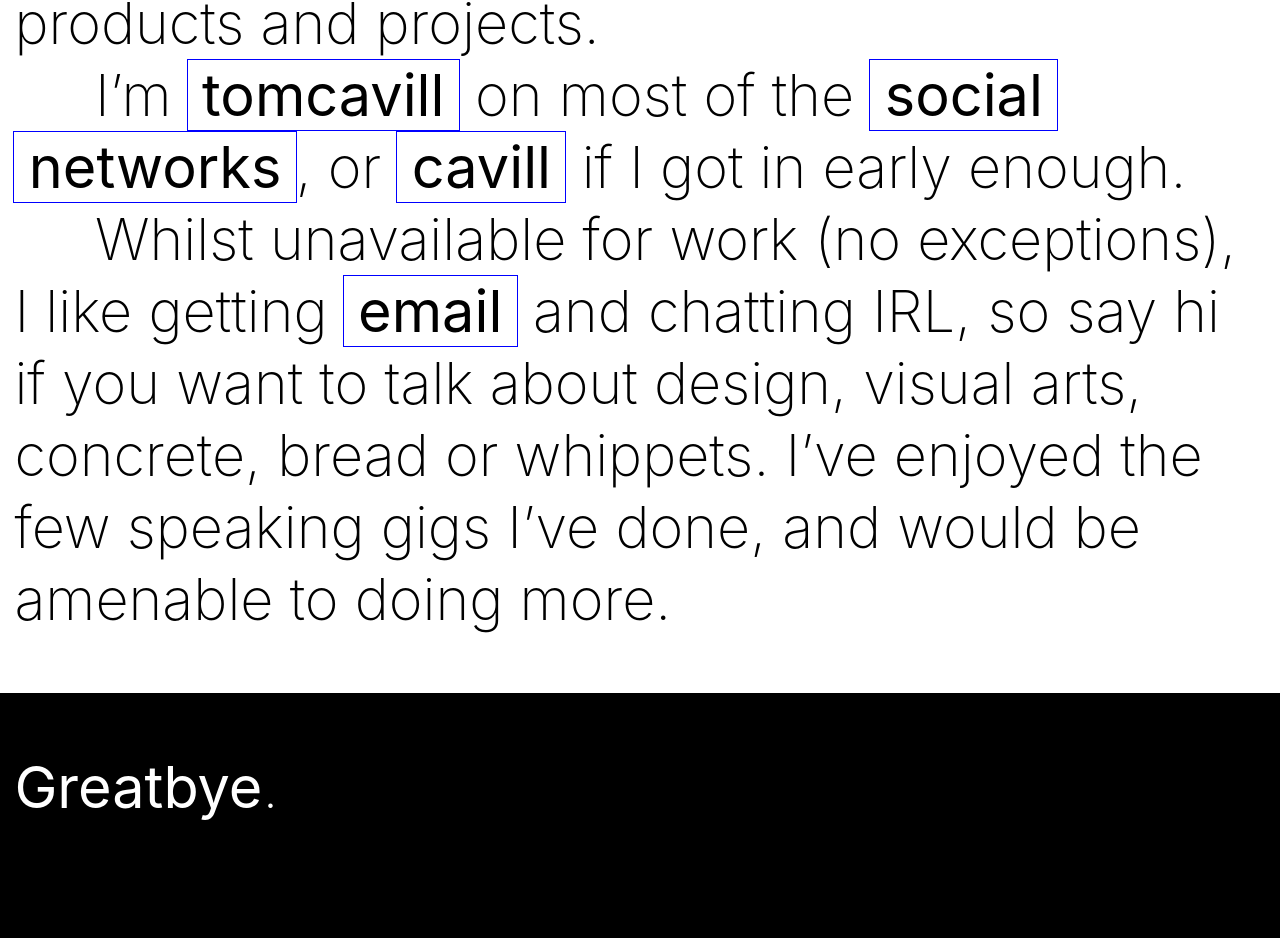
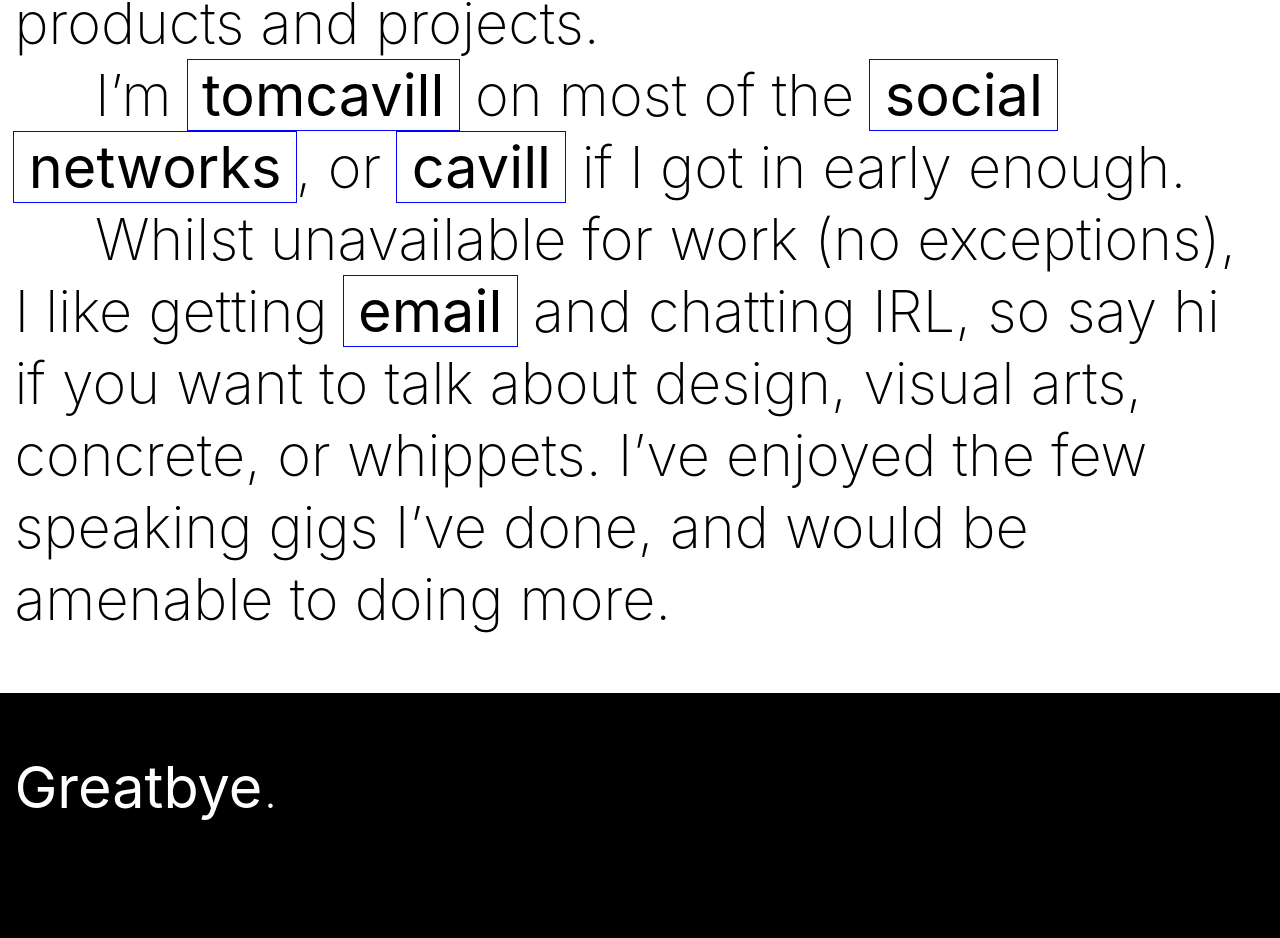
Before and after one commit to cavill/cavill.github.io, a plain HTML site: page index.html in a window 1280 px wide. Shown: the part 819-1757 px from the top of the page. Drawn offline with Linux system fonts and the light colour scheme.

Commit message:
delete bread

```diff
--- a/index.html
+++ b/index.html
@@ -20,7 +20,7 @@
 
             <p>I&#8217;m <a href="http://twitter.com/tomcavill" title="tomcavill twitter">tomcavill</a> on most of the <a href="http://instagram.com/tomcavill" title="tomcavill instagram">social</a> <a href="http://medium.com/@tomcavill" title="Medium">networks</a>, or <a href="http://github.com/cavill" title="Github">cavill</a> if I got in early enough.</p>
 
-            <p>Whilst unavailable for work (no exceptions), I like getting <a href="mailto:tomcavill+dotcom@gmail.com" title="email tom cavill">email</a> and chatting IRL, so say hi if you want to talk about design, visual arts, concrete, bread or whippets. I&#8217;ve enjoyed the few speaking gigs I&#8217;ve done, and would be amenable to doing more.</p>
+            <p>Whilst unavailable for work (no exceptions), I like getting <a href="mailto:tomcavill+dotcom@gmail.com" title="email tom cavill">email</a> and chatting IRL, so say hi if you want to talk about design, visual arts, concrete, or whippets. I&#8217;ve enjoyed the few speaking gigs I&#8217;ve done, and would be amenable to doing more.</p>
 
         </main>
 
```
